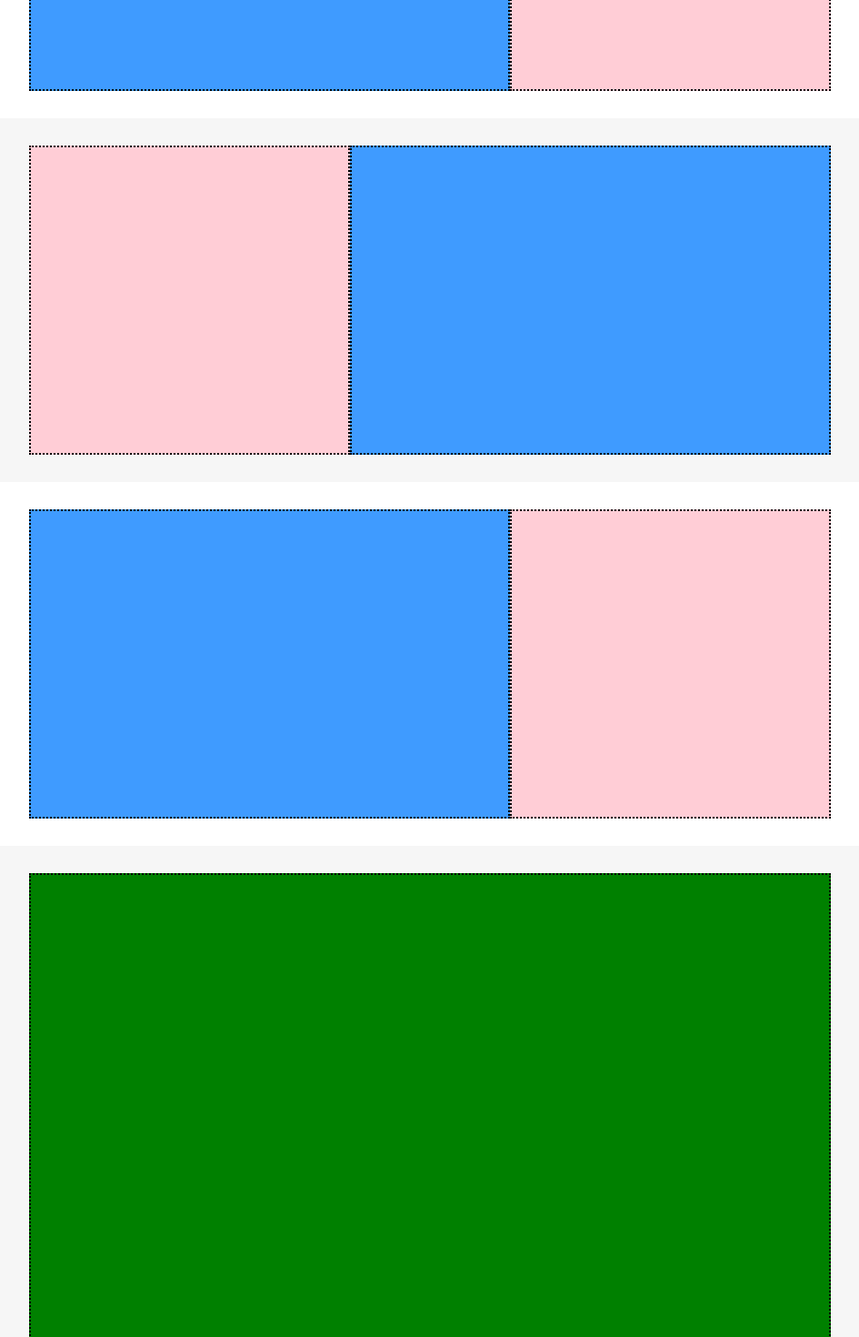
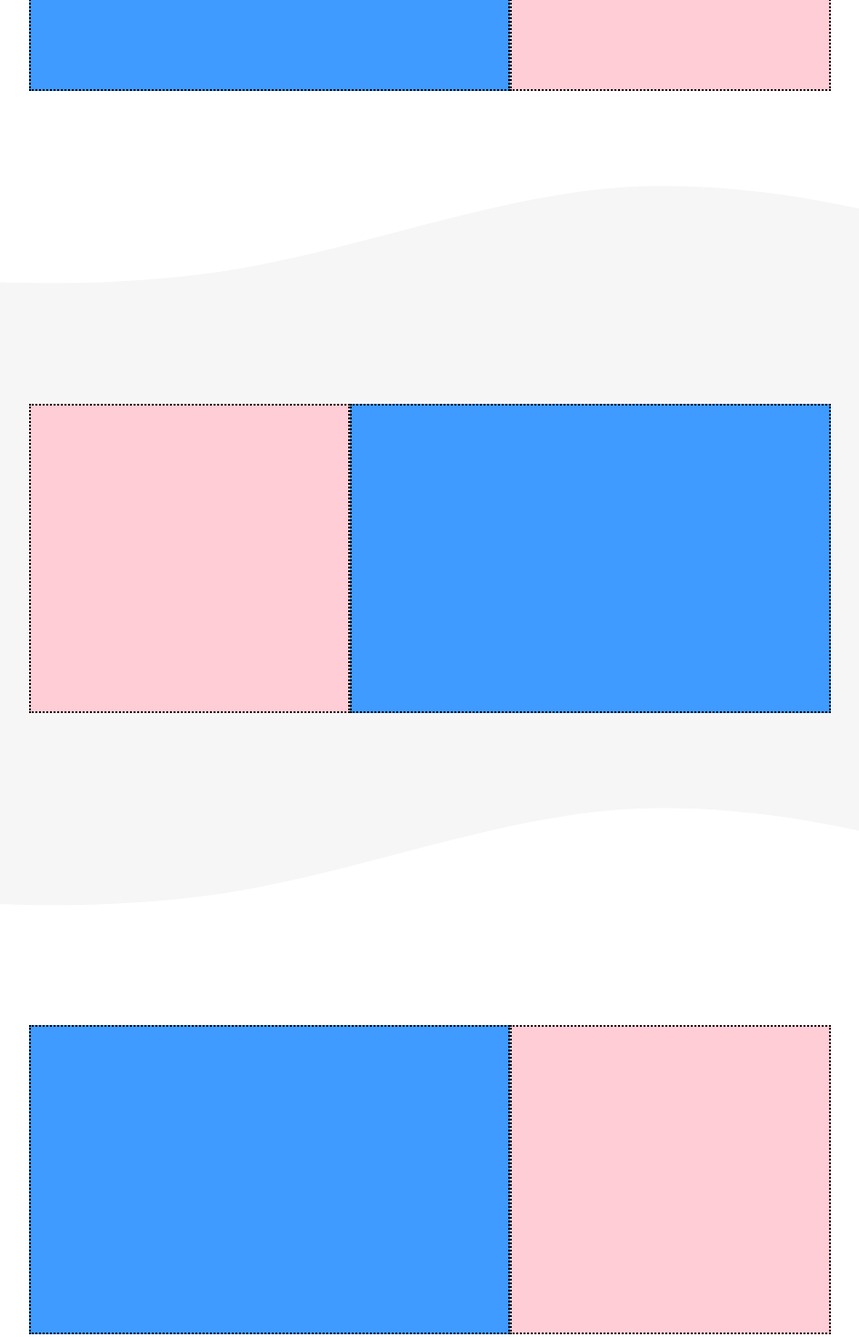
Before and after one commit to Antonio-Ribezzo/htmlcss-struttura-discord, a plain HTML site: page index.html in a window 1280 px wide. Shown: the part 720-2190 px from the top of the page at 91% size, without its empty margins (167-1112 px from the left). Drawn offline with Linux system fonts and the light colour scheme.

Commit message:
Creazione bordi ondulati - termine esercizio

```diff
--- a/assets/css/style.css
+++ b/assets/css/style.css
@@ -81,6 +81,10 @@ section>div{
     border: 2px dotted black;
 }
 
+svg{
+    display: block;
+}
+
 .backgrey{
     background-color: #f6f6f6;
     height: 400px;
--- a/index.html
+++ b/index.html
@@ -45,12 +45,14 @@
             </div>
         </section>
         <!-- sezione 2 -->
+        <svg xmlns="http://www.w3.org/2000/svg" viewBox="0 0 1440 319"><path fill="#f6f6f6" fill-opacity="1" d="M0,192L80,197.3C160,203,320,213,480,186.7C640,160,800,96,960,85.3C1120,75,1280,117,1360,138.7L1440,160L1440,320L1360,320C1280,320,1120,320,960,320C800,320,640,320,480,320C320,320,160,320,80,320L0,320Z"></path></svg>
         <section class="flex backgrey">
             <div class="flex">
                 <div class="small-conteiner"></div>
                 <div class="big-conteiner"></div>
             </div>
         </section>
+        <svg xmlns="http://www.w3.org/2000/svg" viewBox="0 0 1440 319"><path fill="#f6f6f6" fill-opacity="1" d="M0,192L80,197.3C160,203,320,213,480,186.7C640,160,800,96,960,85.3C1120,75,1280,117,1360,138.7L1440,160L1440,0L1360,0C1280,0,1120,0,960,0C800,0,640,0,480,0C320,0,160,0,80,0L0,0Z"></path></svg>
         <!-- sezione 3 -->
         <section class="flex backwhite">
             <div class="flex">
@@ -59,6 +61,7 @@
             </div>
         </section>
         <!-- sezione 4 -->
+        <svg xmlns="http://www.w3.org/2000/svg" viewBox="0 0 1440 319"><path fill="#f6f6f6" fill-opacity="1" d="M0,192L80,197.3C160,203,320,213,480,186.7C640,160,800,96,960,85.3C1120,75,1280,117,1360,138.7L1440,160L1440,320L1360,320C1280,320,1120,320,960,320C800,320,640,320,480,320C320,320,160,320,80,320L0,320Z"></path></svg>
         <section class="flex backgrey2">
             <div class="flex">
                 <div id="last-image"></div>
```
